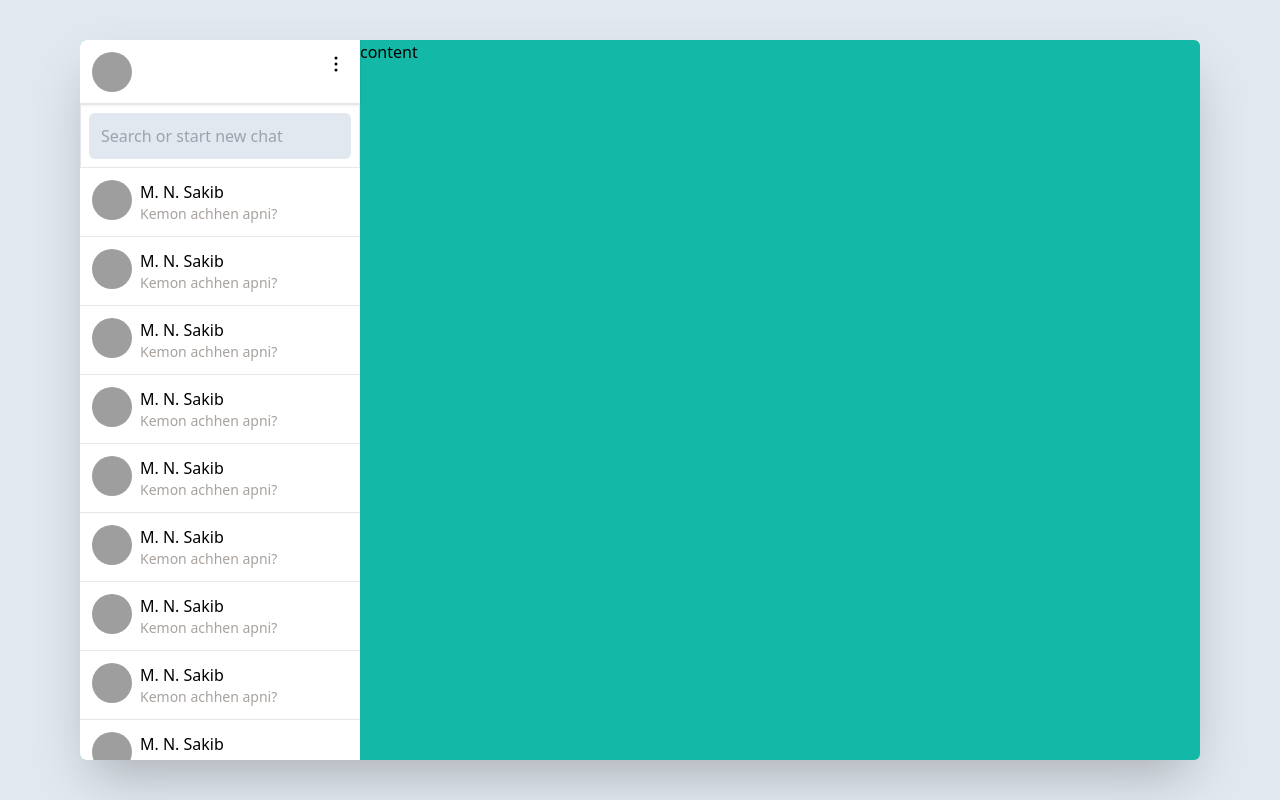
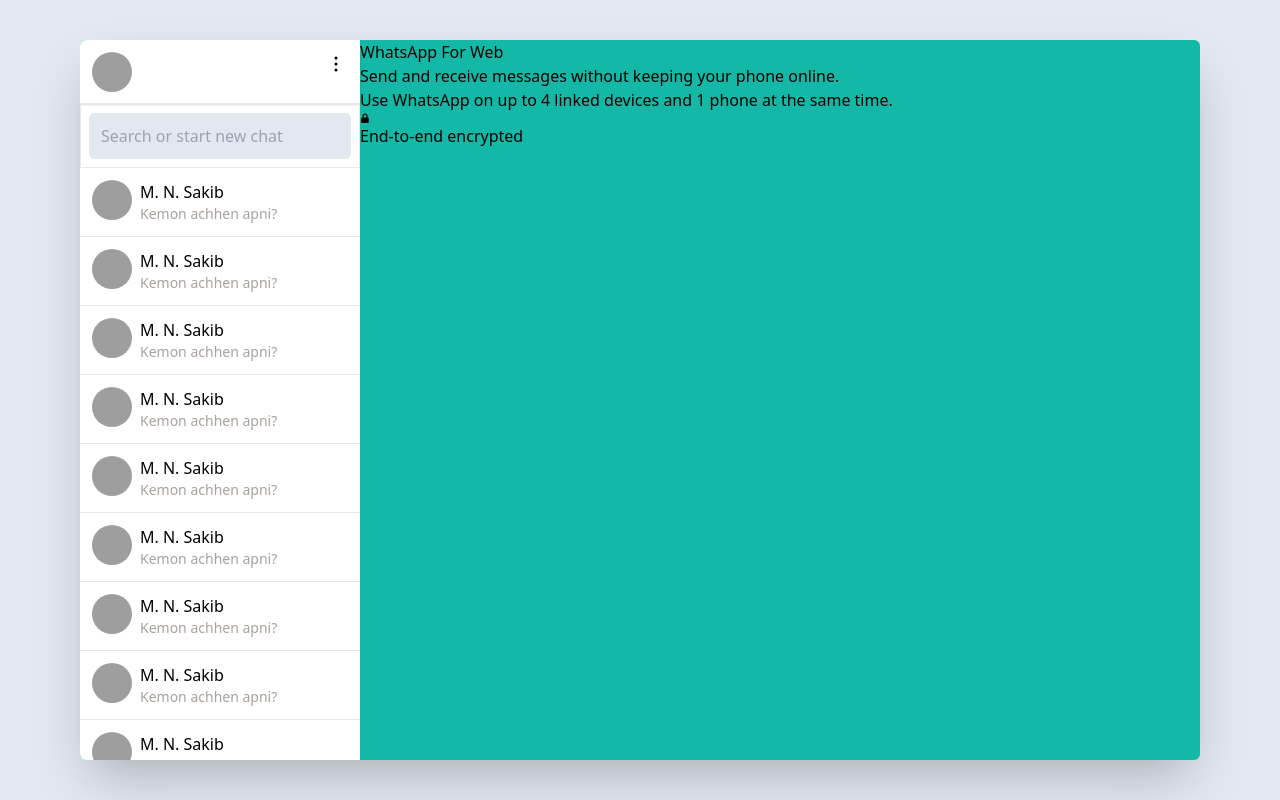
Before and after one commit to NishatFariza/next-whatsapp, a Next.js app: page / in a window 1280 px wide. Built offline with nearby package versions, Linux system fonts and the light colour scheme; grey boxes are pictures that could not be loaded.

Commit message:
wip:no room screen

```diff
--- a/src/components/NoRoomScreen.tsx
+++ b/src/components/NoRoomScreen.tsx
@@ -1,9 +1,33 @@
-import React from 'react'
+import React from "react";
 
 const NoRoomScreen = () => {
   return (
-    <div className=''></div>
-  )
-}
+    <div>
+      <div className="">
+        <h2>WhatsApp For Web</h2>
+        <p>
+          Send and receive messages without keeping your phone online. <br />{" "}
+          Use WhatsApp on up to 4 linked devices and 1 phone at the same time.
+        </p>
+      </div>
+
+      <p>
+        <svg
+          viewBox="0 0 10 12"
+          height="12"
+          width="10"
+          preserveAspectRatio="xMidYMid meet"
+          version="1.1"
+        >
+          <path
+            d="M5.00847986,1.6 C6.38255462,1.6 7.50937014,2.67435859 7.5940156,4.02703389 L7.59911976,4.1906399 L7.599,5.462 L7.75719976,5.46214385 C8.34167974,5.46214385 8.81591972,5.94158383 8.81591972,6.53126381 L8.81591972,9.8834238 C8.81591972,10.4731038 8.34167974,10.9525438 7.75719976,10.9525438 L2.25767996,10.9525438 C1.67527998,10.9525438 1.2,10.4731038 1.2,9.8834238 L1.2,6.53126381 C1.2,5.94158383 1.67423998,5.46214385 2.25767996,5.46214385 L2.416,5.462 L2.41679995,4.1906399 C2.41679995,2.81636129 3.49135449,1.68973395 4.84478101,1.60510326 L5.00847986,1.6 Z M5.00847986,2.84799995 C4.31163824,2.84799995 3.73624912,3.38200845 3.6709675,4.06160439 L3.6647999,4.1906399 L3.663,5.462 L6.35,5.462 L6.35111981,4.1906399 C6.35111981,3.53817142 5.88169076,2.99180999 5.26310845,2.87228506 L5.13749818,2.85416626 L5.00847986,2.84799995 Z"
+            fill="currentColor"
+          ></path>
+        </svg>
+        <span>End-to-end encrypted</span>
+      </p>
+    </div>
+  );
+};
 
 export default NoRoomScreen;
--- a/src/pages/index.tsx
+++ b/src/pages/index.tsx
@@ -1,5 +1,6 @@
 import AuthenticatedUser from "@/components/AuthenticatedUser";
 import ContactCard from "@/components/ContactCard";
+import NoRoomScreen from "@/components/NoRoomScreen";
 import Search from "@/components/Search";
 import type { NextPage } from "next";
 import Head from "next/head";
@@ -47,7 +48,9 @@
           <ContactCard />
         </div>
       </div>
-      <div className="chat-app__main">content</div>
+      <div className="chat-app__main">
+        <NoRoomScreen />
+      </div>
     </div>
   );
 };
```
